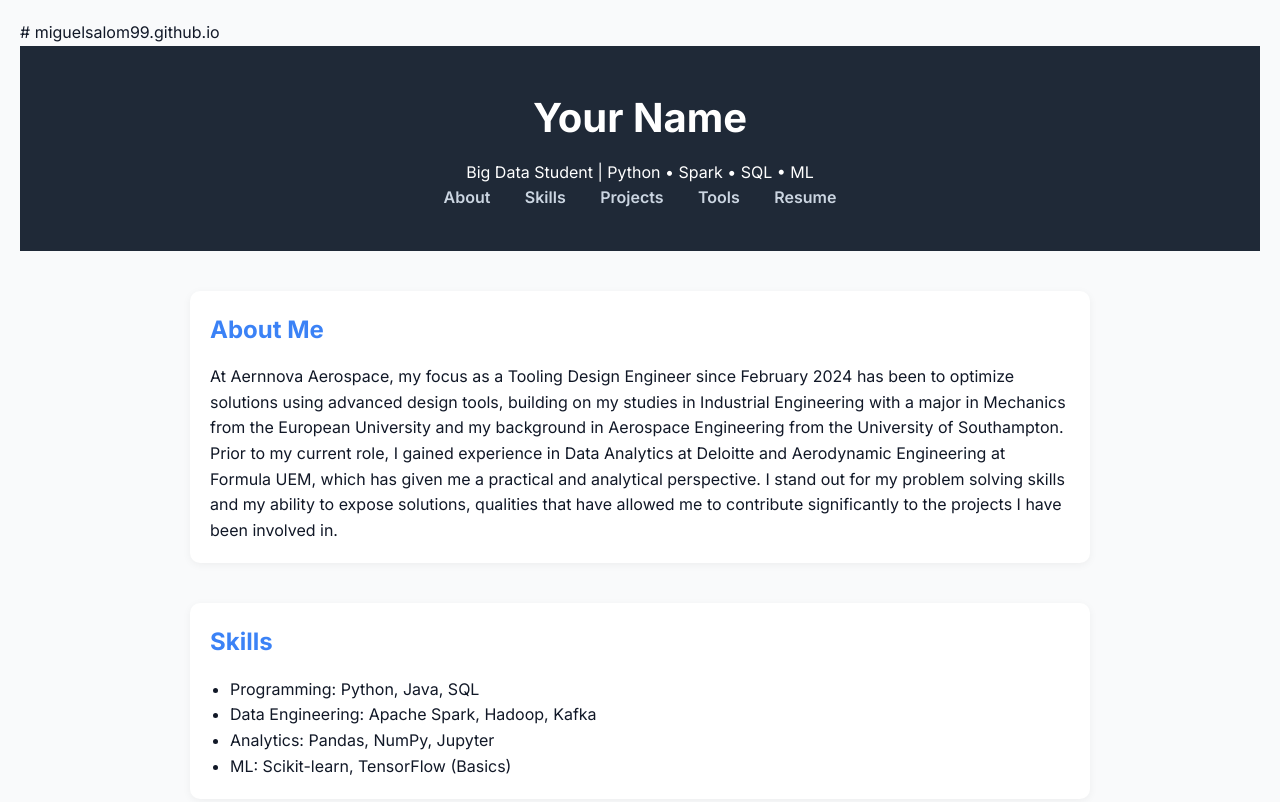
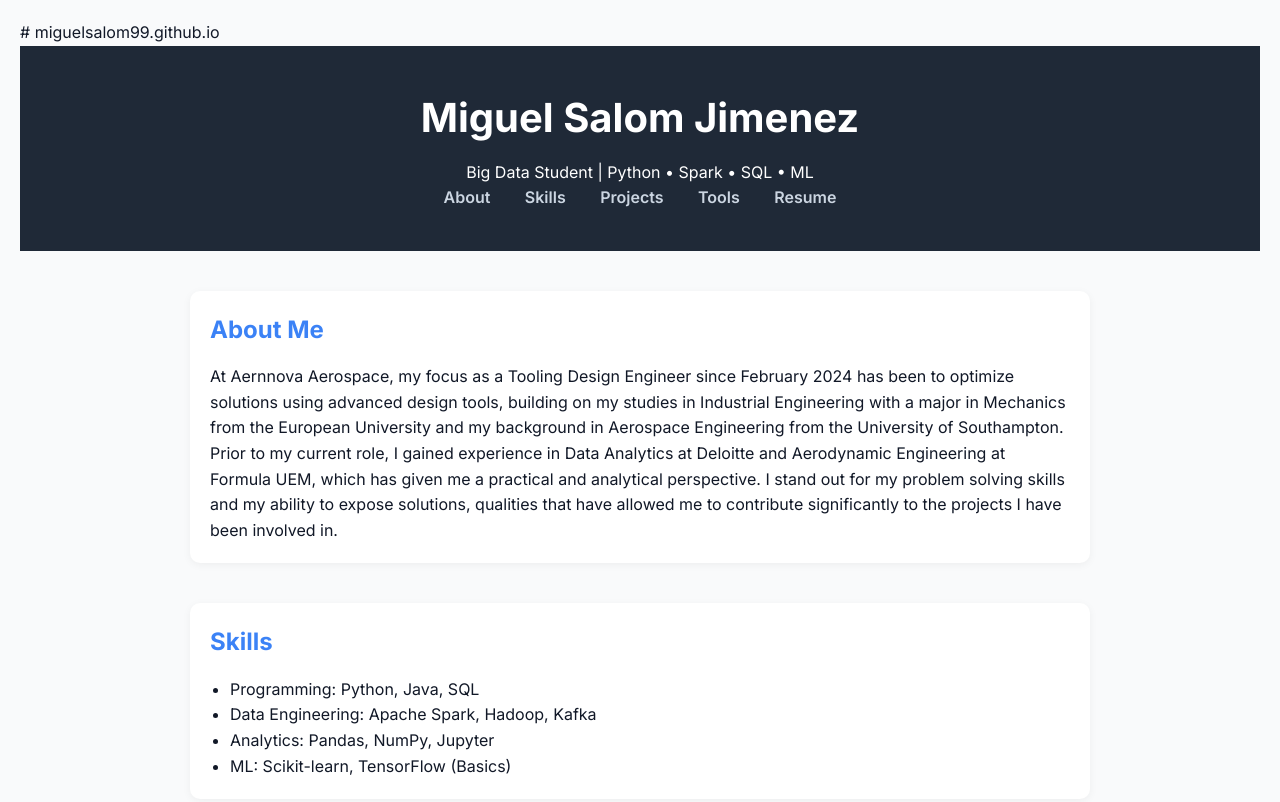
Before and after one commit to miguelsalom99/miguelsalom99.github.io, a plain HTML site: page index.html in a window 1280 px wide. Shown: the top 802 px of the page. Drawn offline with Linux system fonts and the light colour scheme.

Commit message:
Update index.html

```diff
--- a/index.html
+++ b/index.html
@@ -93,7 +93,7 @@ rel="stylesheet">
 </head>
 <body>
  <header>
- <h1>Your Name</h1>
+ <h1>Miguel Salom Jimenez</h1>
  <p>Big Data Student | Python • Spark • SQL • ML</p>
  <nav>
  <a href="#about">About</a>
```
